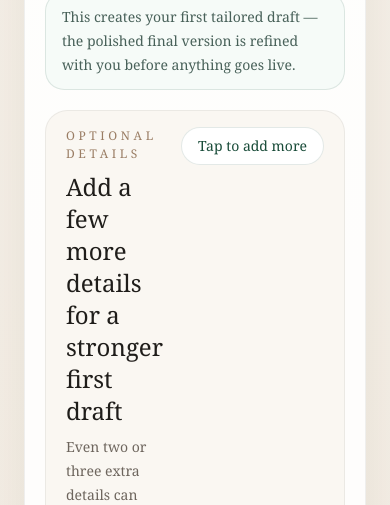
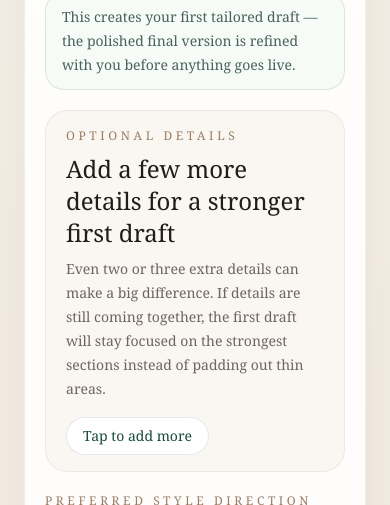
Before and after one commit to dh1612/wedding-website-platform, a Next.js app: page /get-started in a window 390 px wide. Shown: the part 2420-2925 px from the top of the page. Built offline with nearby package versions, Linux system fonts and the light colour scheme.

Commit message:
Fix mobile optional details prompt layout

```diff
--- a/components/client-intake-form.tsx
+++ b/components/client-intake-form.tsx
@@ -388,7 +388,7 @@ export function ClientIntakeForm({
 
           <details className="group rounded-[1.4rem] border border-black/6 bg-[#faf7f2] px-5 py-4">
             <summary className="cursor-pointer list-none">
-              <div className="flex items-start justify-between gap-4">
+              <div className="flex flex-col gap-4 sm:flex-row sm:items-start sm:justify-between">
                 <div>
                   <p className="text-[12px] uppercase tracking-[0.3em] text-[#9a7d64]">Optional details</p>
                   <h3 className="mt-2 text-2xl">Add a few more details for a stronger first draft</h3>
@@ -398,7 +398,7 @@ export function ClientIntakeForm({
                     of padding out thin areas.
                   </p>
                 </div>
-                <div className="shrink-0 rounded-full border border-[#184b38]/12 bg-white px-4 py-2 text-sm font-medium text-[#184b38] transition group-open:bg-[#184b38] group-open:text-white">
+                <div className="w-fit shrink-0 rounded-full border border-[#184b38]/12 bg-white px-4 py-2 text-sm font-medium text-[#184b38] transition group-open:bg-[#184b38] group-open:text-white">
                   <span className="group-open:hidden">Tap to add more</span>
                   <span className="hidden group-open:inline">Hide optional details</span>
                 </div>
```
